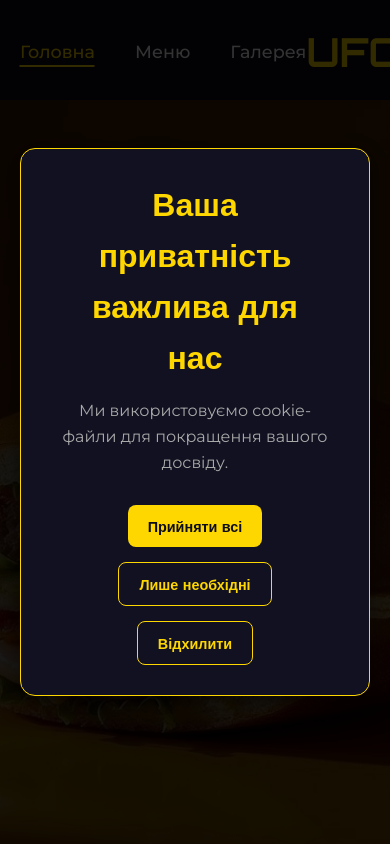
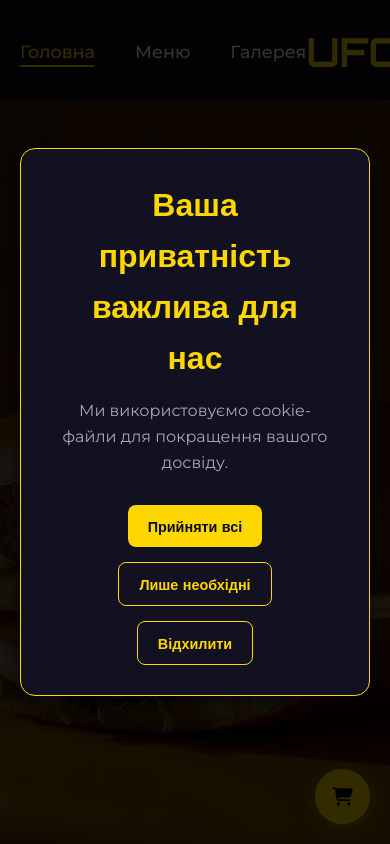
Before and after one commit to Vetassikc/ufo-burger-fullstack, a Next.js app: page / in a window 390 px wide. Shown: the top 844 px of the page. Built offline with nearby package versions, Linux system fonts and the light colour scheme; no server answers.

Commit message:
feat: implement sticky cart component and enhance header with profile menu

```diff
--- a/src/components/Header.tsx
+++ b/src/components/Header.tsx
@@ -2,12 +2,12 @@
 "use client";
 import Link from 'next/link';
 import { usePathname, useRouter } from 'next/navigation';
-import { useState, useEffect } from 'react';
+import { useState, useEffect, useRef } from 'react';
 import styles from '@/styles/Header.module.scss';
-import { useCart } from '@/context/CartContext';
+// useCart більше не потрібен тут
 import { supabase } from '@/lib/supabaseClient';
 import type { User } from '@supabase/supabase-js';
-import { FaCartShopping, FaUser } from 'react-icons/fa6'; // <-- Потрібен 'npm install react-icons'
+import { FaUser } from 'react-icons/fa6'; // FaCartShopping видалено
 
 type HeaderProps = {
   onContactClick: () => void;
@@ -16,9 +16,11 @@ type HeaderProps = {
 const Header = ({ onContactClick }: HeaderProps) => {
   const pathname = usePathname();
   const router = useRouter();
-  const { totalItems } = useCart();
+  // totalItems більше не потрібен тут
   const [isScrolled, setIsScrolled] = useState(false);
   const [user, setUser] = useState<User | null>(null);
+  const [isProfileMenuOpen, setProfileMenuOpen] = useState(false);
+  const profileMenuRef = useRef<HTMLLIElement>(null);
 
   useEffect(() => {
     const handleScroll = () => setIsScrolled(window.scrollY > 50);
@@ -34,18 +36,26 @@ const Header = ({ onContactClick }: HeaderProps) => {
       setUser(session?.user ?? null);
     });
 
+    const handleClickOutside = (event: MouseEvent) => {
+      if (profileMenuRef.current && !profileMenuRef.current.contains(event.target as Node)) {
+        setProfileMenuOpen(false);
+      }
+    };
+    document.addEventListener('mousedown', handleClickOutside);
+
     return () => {
       window.removeEventListener('scroll', handleScroll);
       subscription?.unsubscribe();
+      document.removeEventListener('mousedown', handleClickOutside);
     };
   }, []);
 
   const handleLogout = async () => {
+    setProfileMenuOpen(false);
     await supabase.auth.signOut();
     router.push('/');
   };
 
-  // --- ▼▼▼ ВИПРАВЛЕННЯ КЛАСІВ ▼▼▼ ---
   const headerClasses = `${styles.mainHeader} ${isScrolled ? styles.scrolled : ''}`;
 
   return (
@@ -71,11 +81,28 @@ const Header = ({ onContactClick }: HeaderProps) => {
                   Контакти
                 </button>
               </li>
+
               {user ? (
-                <>
-                  <li><Link href="/profile" className={pathname === '/profile' ? styles.active : ''}><FaUser /></Link></li>
-                  <li><button onClick={handleLogout} className={styles.authButton}>Вийти</button></li>
-                </>
+                <li
+                  className={styles.profileMenuContainer}
+                  ref={profileMenuRef}
+                  onClick={() => setProfileMenuOpen(!isProfileMenuOpen)}
+                >
+                  <a className={pathname === '/profile' ? styles.active : ''} style={{cursor: 'pointer'}}>
+                    <FaUser style={{ fontSize: '1.5rem' }} />
+                  </a>
+
+                  {isProfileMenuOpen && (
+                    <div className={styles.profileMenu}>
+                      <Link href="/profile" className={styles.profileMenuLink} onClick={() => setProfileMenuOpen(false)}>
+                        Мій Профіль
+                      </Link>
+                      <button onClick={handleLogout} className={styles.profileMenuButton}>
+                        Вийти
+                      </button>
+                    </div>
+                  )}
+                </li>
               ) : (
                 <>
                   <li><Link href="/login" className={styles.authButton}>Увійти</Link></li>
@@ -84,12 +111,9 @@ const Header = ({ onContactClick }: HeaderProps) => {
               )}
             </ul>
           </nav>
-          <Link href="/cart" className={styles.cartIcon}>
-            <FaCartShopping />
-            {totalItems > 0 && (
-              <span className={styles.cartCount}>{totalItems}</span>
-            )}
-          </Link>
+
+          {/* --- ▼▼▼ ІКОНКА КОШИКА ВИДАЛЕНА ЗВІДСИ ▼▼▼ --- */}
+
         </div>
       </div>
     </header>
--- a/src/components/MainLayout.tsx
+++ b/src/components/MainLayout.tsx
@@ -1,12 +1,13 @@
 // src/components/MainLayout.tsx
 "use client";
 
-import React, { useState, useEffect } from 'react'; // <-- Додаємо useEffect
+import React, { useState, useEffect } from 'react';
 import { usePathname } from 'next/navigation';
 import Header from '@/components/Header';
 import Footer from '@/components/Footer';
 import ContactModal from '@/components/ContactModal';
 import CookieConsentModal from '@/components/CookieConsentModal';
+import StickyCart from '@/components/StickyCart'; // <-- 1. Імпортуємо новий компонент
 
 type MainLayoutProps = {
   children: React.ReactNode;
@@ -14,22 +15,16 @@ type MainLayoutProps = {
 
 export default function MainLayout({ children }: MainLayoutProps) {
   const [isContactModalOpen, setContactModalOpen] = useState(false);
-
-  // --- ▼▼▼ ВИПРАВЛЕННЯ ГІДРАТАЦІЇ 1 ▼▼▼ ---
   const pathname = usePathname();
   const [isClient, setIsClient] = useState(false);
 
   useEffect(() => {
-    setIsClient(true); // Виконується тільки на клієнті
+    setIsClient(true);
   }, []);
 
-  // Визначаємо, чи потрібно показувати layout
   const isAdminRoute = pathname.startsWith('/admin');
   const isAuthRoute = pathname === '/login' || pathname === '/register';
-
-  // Показуємо layout, тільки якщо ми на клієнті І це не адмін/auth маршрут
   const showLayout = isClient && !isAdminRoute && !isAuthRoute;
-  // --- ▲▲▲ КІНЕЦЬ ВИПРАВЛЕННЯ 1 ▲▲▲ ---
 
   const openContactModal = () => setContactModalOpen(true);
   const closeContactModal = () => setContactModalOpen(false);
@@ -37,18 +32,16 @@ export default function MainLayout({ children }: MainLayoutProps) {
   return (
     <>
       {showLayout ? (
-        // Цей блок рендериться, тільки якщо showLayout = true
         <>
           <Header onContactClick={openContactModal} />
           <main>{children}</main>
           <Footer onContactClick={openContactModal} />
+          <StickyCart /> {/* <-- 2. Додаємо стікі-кошик сюди */}
         </>
       ) : (
-        // Для /admin, /login, /register та під час SSR рендеримо ТІЛЬКИ children
         <>{children}</>
       )}
 
-      {/* Модальні вікна рендеряться завжди */}
       <CookieConsentModal />
       {isContactModalOpen && <ContactModal onClose={closeContactModal} />}
     </>
--- /dev/null
+++ b/src/components/StickyCart.tsx
@@ -0,0 +1,47 @@
+// src/components/StickyCart.tsx
+"use client";
+
+import Link from 'next/link';
+import { useCart } from '@/context/CartContext';
+import styles from '@/styles/StickyCart.module.scss'; // Ми створимо цей файл стилів
+import { FaCartShopping } from 'react-icons/fa6';
+import { useEffect, useState } from 'react';
+
+const StickyCart = () => {
+  const { totalItems } = useCart();
+  const [isClient, setIsClient] = useState(false);
+  const [animate, setAnimate] = useState(false);
+
+  // Ефект для анімації при додаванні товару
+  useEffect(() => {
+    if (totalItems > 0) {
+      setAnimate(true);
+      // Скидаємо анімацію через 300мс (тривалість анімації)
+      const timer = setTimeout(() => setAnimate(false), 300);
+      return () => clearTimeout(timer);
+    }
+  }, [totalItems]); // Анімація спрацьовує при зміні totalItems
+
+  // Ефект, щоб компонент рендерився тільки на клієнті
+  useEffect(() => {
+    setIsClient(true);
+  }, []);
+
+  if (!isClient) {
+    return null; // Не рендеримо нічого на сервері, щоб уникнути помилок гідратації
+  }
+
+  // Використовуємо анімований клас, якщо animate === true
+  const cartClasses = `${styles.stickyCart} ${animate ? styles.animate : ''}`;
+
+  return (
+    <Link href="/cart" className={cartClasses}>
+      <FaCartShopping className={styles.icon} />
+      {totalItems > 0 && (
+        <span className={styles.cartCount}>{totalItems}</span>
+      )}
+    </Link>
+  );
+};
+
+export default StickyCart;
--- a/src/styles/Header.module.scss
+++ b/src/styles/Header.module.scss
@@ -159,3 +159,72 @@
     color: var(--background-color);
   }
 }
+
+/* ▼▼▼ ДОДАЙТЕ ЦІ СТИЛІ В КІНЕЦЬ ФАЙЛУ ▼▼▼ */
+
+.profileMenuContainer {
+  position: relative;
+  display: flex;
+  align-items: center;
+
+  // Стилізуємо іконку всередині Link
+  a {
+    display: flex;
+    align-items: center;
+    font-size: 1.5rem; // Зробимо іконку профілю більшою
+    color: var(--text-color);
+    transition: color 0.3s;
+
+    &:hover,
+    &.active {
+      color: var(--primary-color);
+    }
+  }
+}
+
+.profileMenu {
+  position: absolute;
+  top: 150%; // Трохи нижче хедера
+  right: 0;
+  min-width: 180px;
+  border: 1px solid #2a2a3e;
+  border-radius: 8px;
+  padding: 10px;
+  z-index: 1100;
+  box-shadow: 0 4px 15px rgba(0, 0, 0, 0.3);
+
+  // "Wow" ефект: Матове скло (Glassmorphism)
+  background-color: rgba(17, 17, 34, 0.85); // Фон як у .scrolled
+  backdrop-filter: blur(10px);
+}
+
+.profileMenuLink,
+.profileMenuButton {
+  display: block;
+  width: 100%;
+  text-align: left;
+  padding: 12px 15px;
+  font-family: var(--font-montserrat), sans-serif; // Використовуємо основний шрифт
+  font-size: 1rem;
+  font-weight: 500;
+  color: var(--text-color);
+  background: none;
+  border: none;
+  cursor: pointer;
+  border-radius: 6px;
+  transition: background-color 0.2s, color 0.2s;
+
+  &:hover {
+    background-color: var(--primary-color);
+    color: var(--background-color);
+  }
+}
+
+.profileMenuButton {
+  color: #ff4d4d; // Червоний для виходу
+
+  &:hover {
+    background-color: #ff4d4d;
+    color: white;
+  }
+}
--- /dev/null
+++ b/src/styles/StickyCart.module.scss
@@ -0,0 +1,90 @@
+/* src/styles/StickyCart.module.scss */
+
+.stickyCart {
+  position: fixed;
+  bottom: 30px;
+  right: 30px;
+  width: 60px;
+  height: 60px;
+  background-color: var(--primary-color);
+  color: var(--background-color);
+  border-radius: 50%;
+  display: flex;
+  justify-content: center;
+  align-items: center;
+  z-index: 999;
+  box-shadow: 0 5px 20px rgba(255, 215, 0, 0.4);
+  transition: transform 0.3s ease, box-shadow 0.3s ease;
+
+  &:hover {
+    transform: scale(1.1);
+    box-shadow: 0 8px 25px rgba(255, 215, 0, 0.6);
+  }
+}
+
+.icon {
+  font-size: 1.5rem;
+}
+
+.cartCount {
+  position: absolute;
+  top: -5px;
+  right: -5px;
+  background-color: #ff4d4d; // Яскраво-червоний
+  color: white;
+  border-radius: 50%;
+  width: 24px;
+  height: 24px;
+  display: flex;
+  justify-content: center;
+  align-items: center;
+  font-size: 0.8rem;
+  font-family: var(--font-orbitron);
+  font-weight: 700;
+  border: 2px solid var(--background-color);
+
+  /* Анімація пульсації для лічильника */
+  animation: pulse 2s infinite;
+}
+
+/* "Wow" ефект при додаванні товару */
+.animate {
+  animation: bounce 0.3s ease-out;
+}
+
+@keyframes bounce {
+  0% {
+    transform: scale(1);
+  }
+  50% {
+    transform: scale(1.25);
+  }
+  100% {
+    transform: scale(1);
+  }
+}
+
+@keyframes pulse {
+  0% {
+    box-shadow: 0 0 0 0 rgba(255, 77, 77, 0.7);
+  }
+  70% {
+    box-shadow: 0 0 0 10px rgba(255, 77, 77, 0);
+  }
+  100% {
+    box-shadow: 0 0 0 0 rgba(255, 77, 77, 0);
+  }
+}
+
+/* Адаптація для мобільних пристроїв */
+@media (max-width: 768px) {
+  .stickyCart {
+    bottom: 20px;
+    right: 20px;
+    width: 55px;
+    height: 55px;
+  }
+  .icon {
+    font-size: 1.3rem;
+  }
+}
```
Also changed, not shown: src/context/Cart/CartContext.tsx (added).
